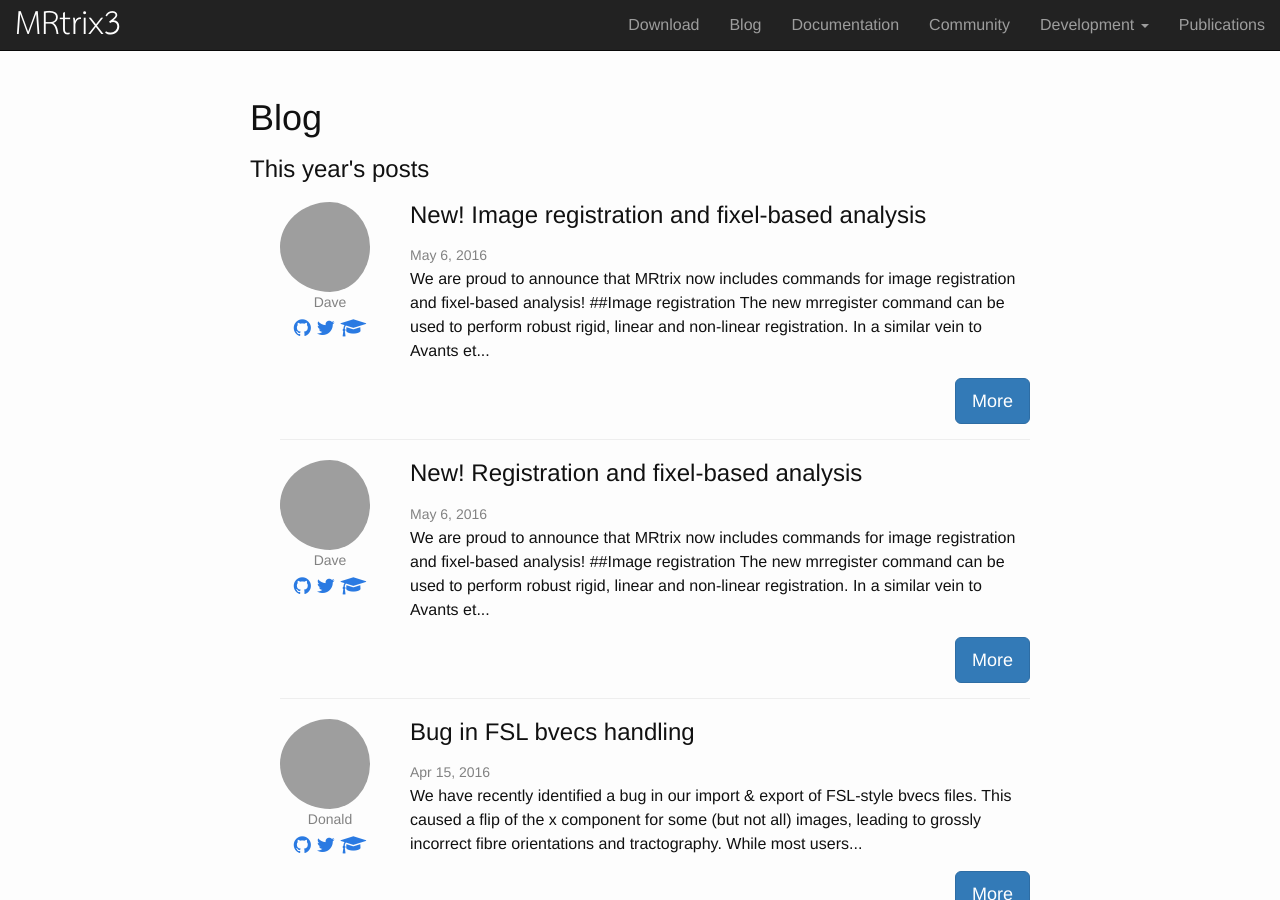
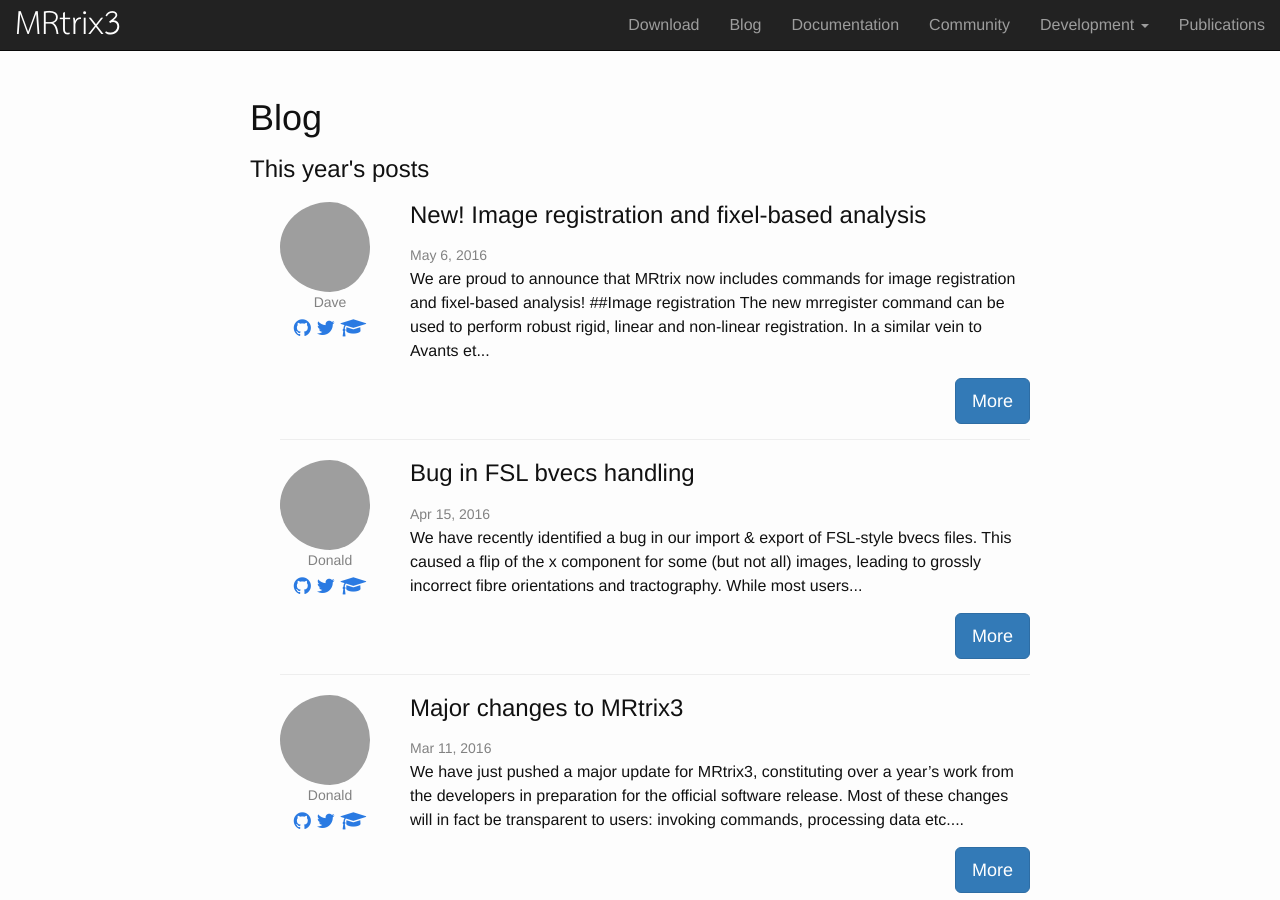
Before and after one commit to MRtrix3/MRtrix3.github.io, a Jekyll site: the page built from blog.html, in a window 1280 px wide and 900 px high. Built offline with Jekyll 4.4.1, drawn with Linux system fonts in a browser that asks for light colours; nearby versions of some CDN libraries; some of the changed lines change nothing that is shown; grey boxes are pictures that could not be loaded.

Commit message:
remove duplicate blog post

```diff
--- a/_posts/2016/05/2016-05-06-new!-image-registration-and-fixel-based-analysis.md
+++ b/_posts/2016/05/2016-05-06-new!-image-registration-and-fixel-based-analysis.md
@@ -22,14 +22,13 @@
 #Population template script
 The recent update also includes a python script called `population_template` for building unbiased study-specific templates using an iterative averaging approach. The script can be used on either scalar 3D or FOD images. Using the `-rigid` option will ensure the initial linear alignment is rigid, which is suited for intra-subject registration of longitudinal data.  While not a requirement, we recommend users use the `-mask_dir` option to supply brain masks for the input subject images, as this will reduce computation time substantially.
 
-![Population template](images/frontpage/registration.jpg)
+
 
 ##Fixel-based analysis.
 This update also includes a number of commands to perform a fixel-based analysis. What's a fixel? It's just a fancy word for a specific _fi_bre population in a vo_xel_ (aka a fibre bundle element). Unlike traditional voxel-based analysis group studies, a fixel-based analysis permits statistically significant differences to be assigned to a specific fibre in white matter, even in regions containing crossing fibres. For more information on fixel-based analysis and group statistics on fixel images see our paper on [Connectivity-based fixel enhancement](http://www.ncbi.nlm.nih.gov/pubmed/26004503) and keep a look out for our future paper on fixel-based analysis (under review).
 
 See the MRtrix documentation page for a tutorial on [DWI preprocessing](http://mrtrix.readthedocs.io/en/latest/workflows/DWI_preprocessing_for_quantitative_analysis.html) and [fixel-based analysis](http://mrtrix.readthedocs.io/en/latest/workflows/fixel_based_analysis.html).
 
-![Population template](images/frontpage/fixel-based-analysis.jpg)
 
 ## New commands in this update
 - `mrregister`: performs rigid, linear and non-linear registration of images
--- a/_posts/2016/05/2016-05-06-registration-and-fixel-based-analysis.md
+++ /dev/null
@@ -1,55 +0,0 @@
----
-layout: post
-title: New! Registration and fixel-based analysis
-author: draffelt
-date: 2016-05-06 14:00 +0100
-categories:
----
-
-_We are proud to announce that MRtrix now includes commands for image registration and fixel-based analysis!_
-
-
-##Image registration
-The new `mrregister` command can be used to perform robust rigid, linear and non-linear registration. In a similar vein to [Avants et al. (2008)](http://www.ncbi.nlm.nih.gov/pubmed/17659998) images are symmetrically aligned to a 'midway' space. See the `mrregister --help` for complete details.
-
-While `mrregister` can align any two 3D or 4D images, it has been specifically designed for [registration of Fibre Orientation Distributions (FOD)](http://www.ncbi.nlm.nih.gov/pubmed/21316463). If the input images contain a spherical harmonic series, then FOD registration will be automatically performed and include the required [FOD reorientation](http://www.ncbi.nlm.nih.gov/pubmed/22183751).
-
-The current version of `mrregister` is limited to using a mean squared intensity metric only, and therefore it requires input images to be roughly in the same intensity range. However we intend to include a normalised cross-correlation metric for both linear and non-linear registration in the near future.
-
-#mrtransform
-We have also made significant changes to the `mrtransform` command. This can now apply both the forward and reverse linear and non-linear transformations generated from `mrregister` (including transformation to the midway space between the two images). Like `mrregister`, the `mrtransform` command will automatically detect if the input is a spherical harmonic series and perform FOD reorientation. [Modulation of FODs](http://www.ncbi.nlm.nih.gov/pubmed/22036682) can be optionally applied to preserve the total fibre density across a fibre bundle's width.
-
-#Population template script
-The recent update also includes a python script called `population_template` for building unbiased study-specific templates using an iterative averaging approach. The script can be used on either scalar 3D or FOD images. Using the `-rigid` option will ensure the initial linear alignment is rigid, which is suited for intra-subject registration of longitudinal data.  While not a requirement, we recommend users use the `-mask_dir` option to supply brain masks for the input subject images, as this will reduce computation time substantially.
-
-![Population template](images/frontpage/registration.jpg)
-
-##Fixel-based analysis.
-This update also includes a number of commands to perform a fixel-based analysis. What's a fixel? It's just a fancy word for a specific _fi_bre population in a vo_xel_ (aka a fibre bundle element). Unlike traditional voxel-based analysis group studies, a fixel-based analysis permits statistically significant differences to be assigned to a specific fibre in white matter, even in regions containing crossing fibres. For more information on fixel-based analysis and group statistics on fixel images see our paper on [Connectivity-based fixel enhancement](http://www.ncbi.nlm.nih.gov/pubmed/26004503) and keep a look out for our future paper on fixel-based analysis (under review).
-
-See the MRtrix documentation page for a tutorial on [DWI preprocessing](http://mrtrix.readthedocs.io/en/latest/workflows/DWI_preprocessing_for_quantitative_analysis.html) and [fixel-based analysis](http://mrtrix.readthedocs.io/en/latest/workflows/fixel_based_analysis.html).
-
-![Population template](images/frontpage/fixel-based-analysis.jpg)
-
-## New commands in this update
-- `mrregister`: performs rigid, linear and non-linear registration of images
-
-- `fixelreorient`: Reorient fixel directions based on the Jacobian (local affine transform) in a non-linear warp
-
-- `fixelcorrespondence`: After spatial normalisation, assign/match fixels from one image (typically a subject) to another image (typically the template).
-
-- `fixellog`: A simple command to take the natural log of fixel values. Will likely be incorporated into `fixelcalc` in the future
-
-- `mraverage_header`: Estimates the orientation of the average image grid. Used to obtain an unbiased image grid for alignment of subjects to a template.
-
-- `mrcheckerboardmask`: Used to inspect image alignment after registration.
-
-- `mrmetric`: Compute the similarity between two images
-
-- `warp2metric`: Output a map of Jacobian matrices, Jacobian determinats or fibre cross-section for the analysis of white matter morphology.
-
-- `warpconvert`: Convert between different warp formats
-
-- `scripts/population_template`: Generate an unbiased population template
-
-- `scripts/dwiintensitynorm`: Perform a global intensity normalisation of multiple DWI images using the median white matter b=0 value.
```
